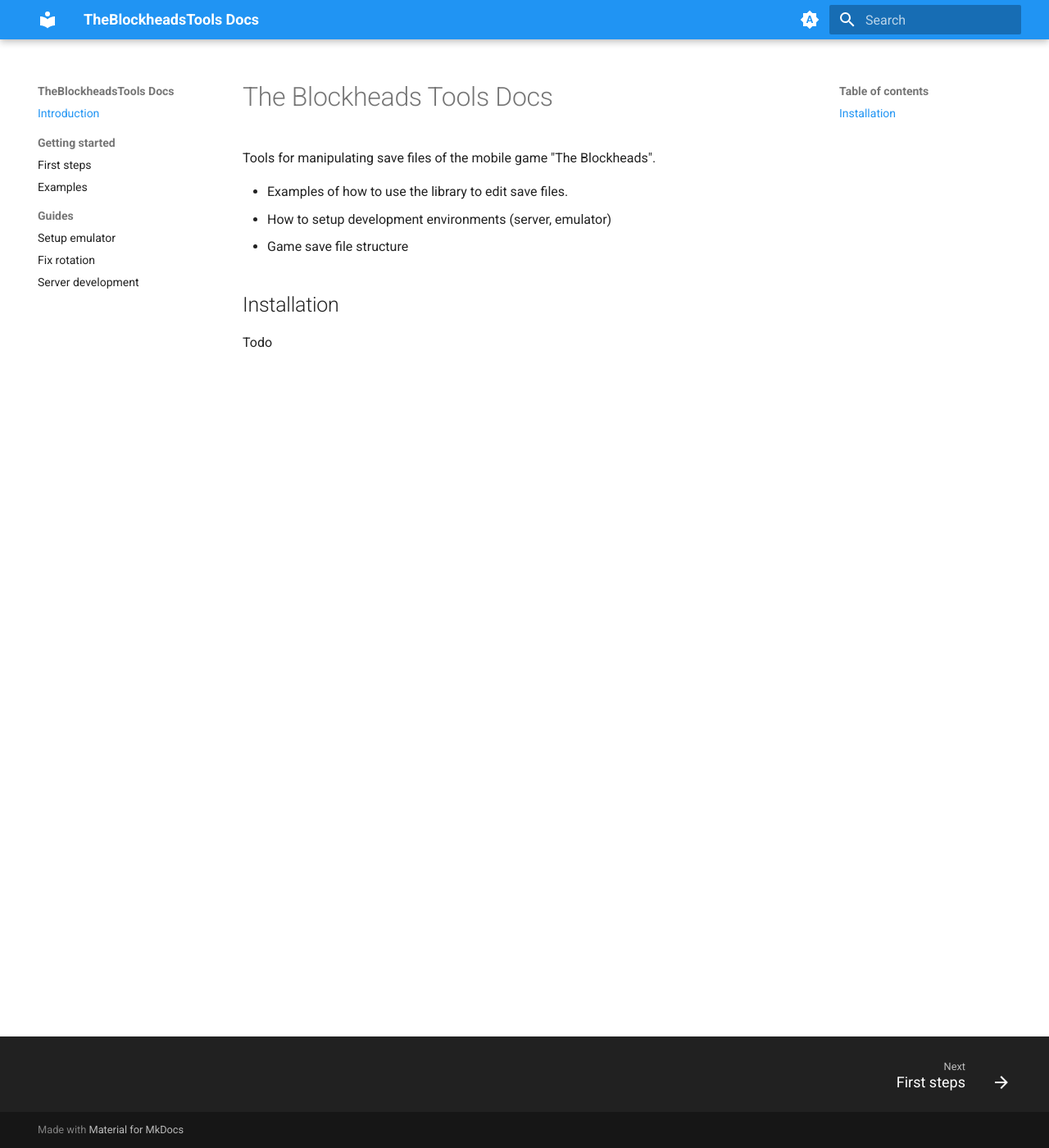
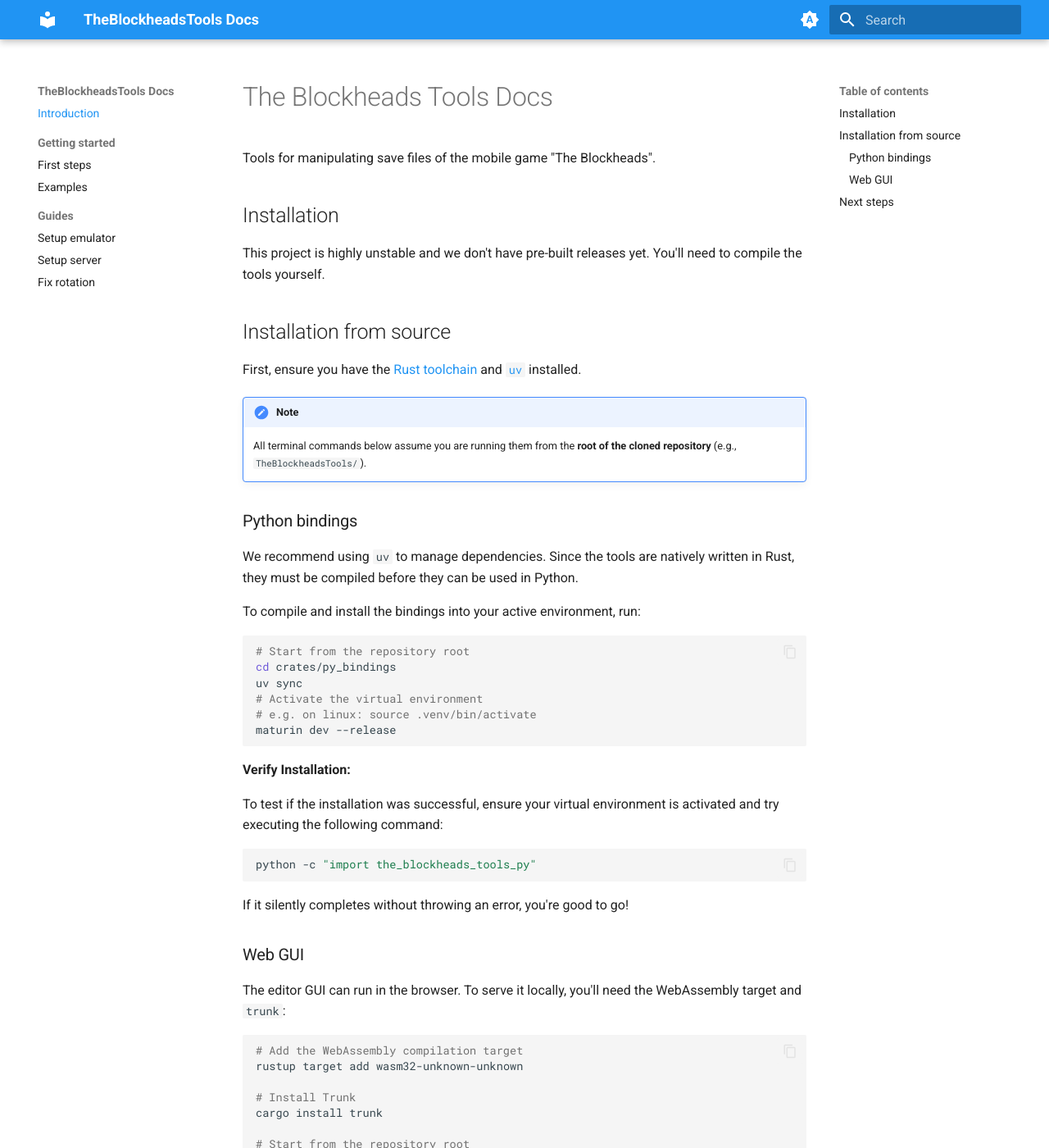
Before and after one commit to med1844/TheBlockheadsTools, an MkDocs documentation site: the page built from docs/src/index.md, in a window 1280 px wide and 1400 px high. Shown: the whole window at 82% size. Built offline with MkDocs 1.6.1 and Material for MkDocs 9.7.7, drawn with Linux system fonts in a browser that asks for light colours; some of the changed text lies outside the part shown.

Commit message:
add installation guide

````diff
--- a/docs/mkdocs.yml
+++ b/docs/mkdocs.yml
@@ -48,8 +48,8 @@
     - Examples: getting-started/examples.md
   - Guides:
     - Setup emulator: guides/setup-emulator.md
+    - Setup server: guides/setup-server.md
     - Fix rotation: guides/support-landscape.md
-    - Server development: guides/server-development.md
 markdown_extensions:
   - admonition
   - pymdownx.snippets:
--- a/docs/src/index.md
+++ b/docs/src/index.md
@@ -2,10 +2,64 @@
 
 Tools for manipulating save files of the mobile game "The Blockheads".
 
-- Examples of how to use the library to edit save files.
-- How to setup development environments (server, emulator)
-- Game save file structure
-
 ## Installation
 
-Todo
+This project is highly unstable and we don't have pre-built releases yet. You'll need to compile the tools yourself.
+
+## Installation from source
+
+First, ensure you have the [Rust toolchain](https://rustup.rs/) and [`uv`](https://docs.astral.sh/uv/) installed.
+
+!!! note
+    All terminal commands below assume you are running them from the **root of the cloned repository** (e.g., `TheBlockheadsTools/`).
+
+### Python bindings
+
+We recommend using `uv` to manage dependencies. Since the tools are natively written in Rust, they must be compiled before they can be used in Python.
+
+To compile and install the bindings into your active environment, run:
+
+```bash
+# Start from the repository root
+cd crates/py_bindings
+uv sync
+# Activate the virtual environment
+# e.g. on linux: source .venv/bin/activate
+maturin dev --release
+```
+
+**Verify Installation:**
+
+To test if the installation was successful, ensure your virtual environment is activated and try executing the following command:
+
+```bash
+python -c "import the_blockheads_tools_py"
+```
+
+If it silently completes without throwing an error, you're good to go!
+
+### Web GUI
+
+The editor GUI can run in the browser. To serve it locally, you'll need the WebAssembly target and `trunk`:
+
+```bash
+# Add the WebAssembly compilation target
+rustup target add wasm32-unknown-unknown
+
+# Install Trunk
+cargo install trunk
+
+# Start from the repository root
+cd crates/web_gui
+
+# Serve the web GUI locally
+trunk serve
+```
+
+Then, open your browser and navigate to the address `trunk` provides (usually `http://127.0.0.1:8080`).
+
+## Next steps
+
+- [First steps](getting-started/first-steps.md): Examples of how to use the library to edit save files.
+- Setup [emulator](guides/setup-emulator.md) and [server](guides/setup-server.md).
+- Game save file structure (Todo)
````
Also changed, not shown: docs/src/guides/server-development.md (deleted, +0 -18 lines), docs/src/guides/setup-server.md (added, +70 -0 lines), docs/src/guides/support-landscape.md (+1 -1 lines), README.md, docs/src/assets/editor_zoom_in.png (added), docs/src/assets/editor_zoom_out.png (added), 3 other files.
